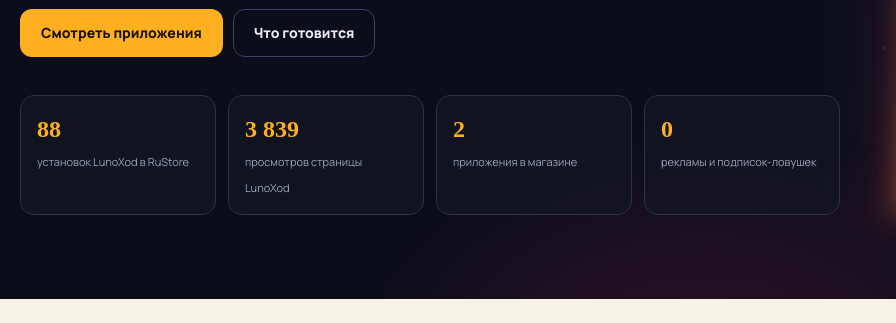
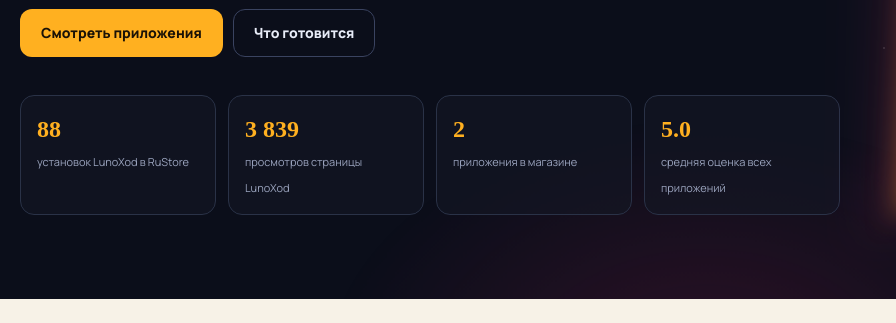
Before and after one commit to skrypnikvova-hue/karusel-znaniy, a plain HTML site: page index.html in a window 1280 px wide. Shown: the part 477-800 px from the top of the page, 0-896 px from the left. Drawn offline with Linux system fonts and the light colour scheme; a web font is replaced by a local one.

Commit message:
content(stats): rating card - average rating of all apps, live-ready id st-rating

```diff
--- a/index.html
+++ b/index.html
@@ -162,7 +162,7 @@ h1{font-size:20px !important}
 <div class="stat"><b>88</b><span>установок LunoXod в RuStore</span></div>
 <div class="stat"><b>3 839</b><span>просмотров страницы LunoXod</span></div>
 <div class="stat"><b>2</b><span>приложения в магазине</span></div>
-<div class="stat"><b>0</b><span>рекламы и подписок-ловушек</span></div>
+<div class="stat"><b id="st-rating">5.0</b><span>средняя оценка всех приложений</span></div>
 </div></div></div>
 <section id="apps"><div class="wrap">
 <h2>Приложения флота</h2>
```
